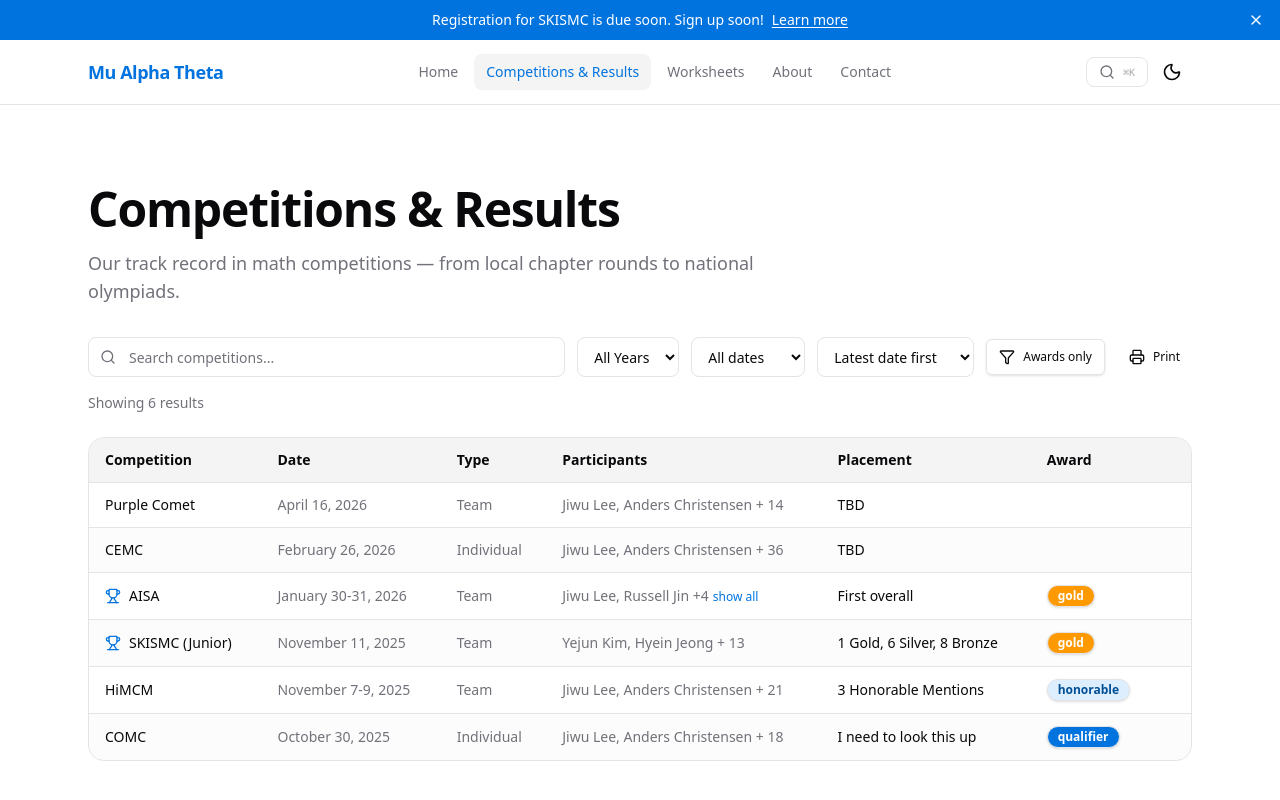
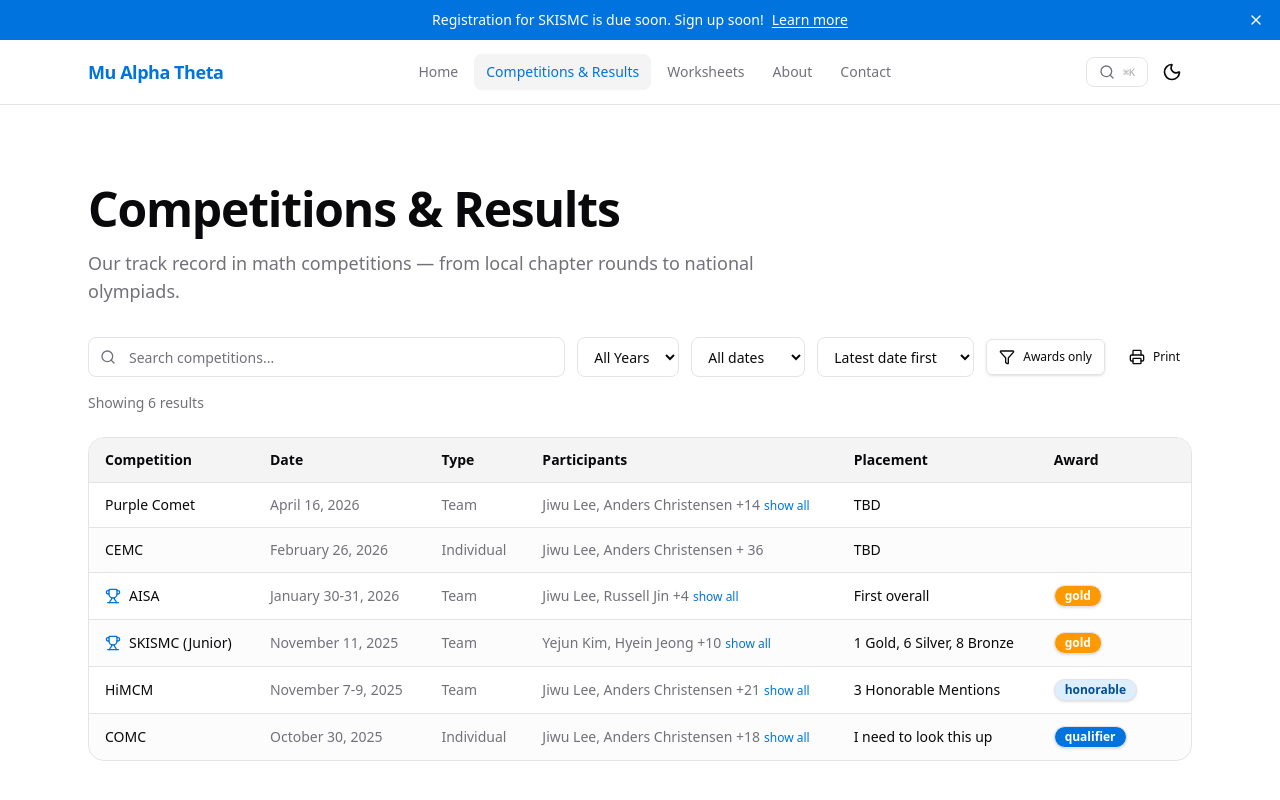
Before and after one commit to Dersdadawg/sis-mat-website, a Next.js app: page /competitions in a window 1280 px wide. Shown: the top 800 px of the page. Built offline with nearby package versions, Linux system fonts and the light colour scheme.

Commit message:
Update competitions.ts
updated participant list

```diff
--- a/content/competitions.ts
+++ b/content/competitions.ts
@@ -23,7 +23,7 @@
     sortDate: "2025-11-11",
     year: 2025,
     category: "team",
-    participants: ["Yejun Kim", "Hyein Jeong + 13"],
+    participants: ["Yejun Kim", "Hyein Jeong", "Brennan Park", "Allison Shin", "Seungbie Kim", "Morgan Park", "Jaemin Kim", "Jaeha Park", "Seoyoung Lee", "Lushi Sung", "Ian Kim", "Connor Seong"],
     placement: "1 Gold, 6 Silver, 8 Bronze",
     awardLevel: "gold",
     notes: "Yejun Kim received recognition for overall high score in the competition and earned a spot in the World Junior Finals in Melbourne Australia. ",
@@ -36,7 +36,7 @@
     sortDate: "2025-11-07",
     year: 2025,
     category: "team",
-    participants: ["Jiwu Lee", "Anders Christensen + 21"],
+    participants: ["Jiwu Lee", "Anders Christensen", "Hyeonhong Chang", "Morgan Park", "Yumi Wada", "Hyori Croft", "Hannah Kim", "Dom Min", "Yejun Kim", "Hyunjun Yi", "Brennan Park", "Connor Seong", "Jion Choi", "Jayden Oh", "Jaemin Kim", "Chris Ahnn", "Ryan Paik", "Russell Jin", "Minjoo Kim", "Aiden Cho", "Jinwoo Park", "Olivia Kim", "Allison Shin"],
     placement: "3 Honorable Mentions",
     awardLevel: "honorable",
   },
@@ -47,7 +47,7 @@
     sortDate: "2025-10-30",
     year: 2025,
     category: "individual",
-    participants: ["Jiwu Lee", "Anders Christensen + 18"],
+    participants: ["Jiwu Lee", "Anders Christensen", "Seoyoung Lee", "Hyori Croft", "Jion Choi", "Aiden Cho", "Jihyo Lim", "Russell Jin", "Hyunjun Yi", "Morgan Park", "Seungbie Kim", "Yejun Kim", "Jinwoo Park", "Yena Yoon", "Jaeha Park", "Yumi Wada", "Minjoo Kim", "Jay Yoo", "Anders Christensen", "Hannah Kim"],
     placement: "I need to look this up",
     awardLevel: "qualifier",
   },
@@ -83,7 +83,7 @@
     sortDate: "2026-04-16",
     year: 2026,
     category: "team",
-    participants: ["Jiwu Lee", "Anders Christensen + 14"],
+    participants: ["Jiwu Lee", "Anders Christensen", "Minjoo Kim", "Dom Min", "Jion Choi", "Russell Jin", "Ryan Lee", "Eugene Ahn", "Brennan Park", "Aiden Cho", "Sheen Cho", "Jinwoo Park", "Jayden Oh", "Brian Lee", "June Park", "Woong Cho"],
     placement: "TBD",
     awardLevel: "none",
     notes: "no results yet",
```
